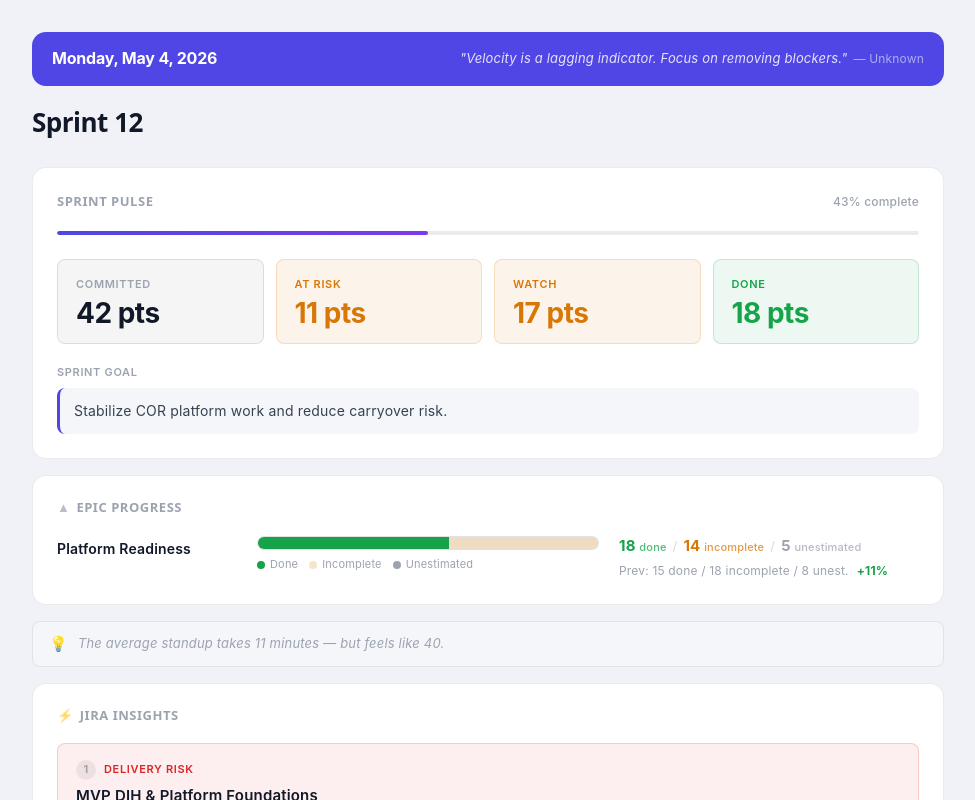
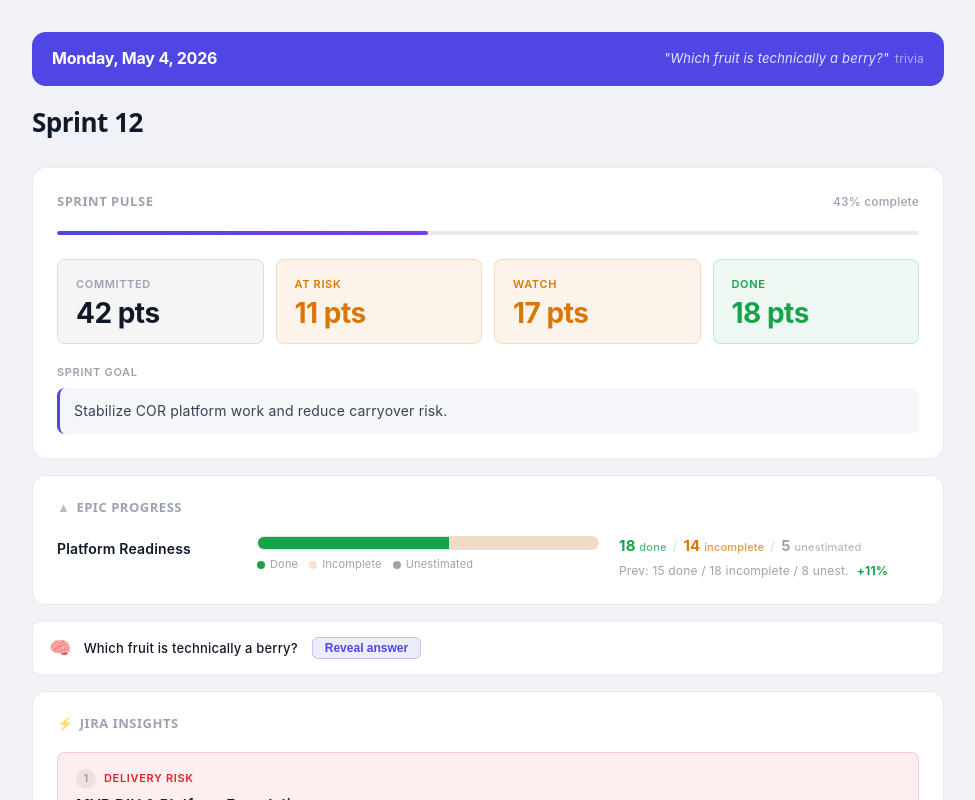
Before and after one commit to farahdotc/standup-app, a React (Vite) app: page / in a window 1280 px wide. Shown: the top 800 px of the page, without its empty margins (152-1127 px from the left). Built offline with nearby package versions, Linux system fonts and the light colour scheme.

Commit message:
Add trivia question rotation with reveal button

```diff
--- a/src/components/StandupCommandCenter.css
+++ b/src/components/StandupCommandCenter.css
@@ -705,41 +705,58 @@
 .scc-trivia-bar {
   display: flex;
   align-items: center;
-  gap: 10px;
-  background: var(--scc-surface-2);
+  gap: 12px;
+  background: var(--scc-surface);
   border: 1px solid var(--scc-border);
   border-radius: var(--scc-radius-sm);
-  padding: 10px 16px;
+  padding: 12px 16px;
   margin-bottom: 16px;
 }
 
 .scc-trivia-icon {
-  font-size: 15px;
+  font-size: 18px;
   flex-shrink: 0;
-  opacity: 0.8;
 }
 
-.scc-trivia-text {
-  font-size: 13px;
-  color: var(--scc-text-muted);
-  font-style: italic;
+.scc-trivia-body {
+  display: flex;
+  align-items: center;
+  gap: 14px;
+  flex-wrap: wrap;
+  flex: 1;
 }
 
-.scc-trivia-input {
-  flex: 1;
-  background: transparent;
-  border: none;
-  border-bottom: 1px solid var(--scc-border-hover);
-  color: var(--scc-text);
-  font-family: var(--scc-font);
+.scc-trivia-q {
   font-size: 13px;
-  font-style: italic;
-  outline: none;
-  padding: 2px 0;
+  font-weight: 500;
+  color: var(--scc-text-heading);
 }
 
-.scc-trivia-input:focus {
-  border-bottom-color: var(--scc-accent);
+.scc-trivia-a {
+  font-size: 13px;
+  font-weight: 600;
+  color: var(--scc-success);
+  background: var(--scc-success-bg);
+  border: 1px solid var(--scc-success-border);
+  border-radius: 6px;
+  padding: 2px 10px;
+}
+
+.scc-trivia-reveal {
+  font-size: 12px;
+  font-weight: 600;
+  color: var(--scc-accent);
+  background: var(--scc-accent-glow);
+  border: 1px solid rgba(79, 70, 229, 0.25);
+  border-radius: 6px;
+  padding: 3px 12px;
+  cursor: pointer;
+  transition: background 0.15s;
+  white-space: nowrap;
+}
+
+.scc-trivia-reveal:hover {
+  background: rgba(79, 70, 229, 0.15);
 }
 
 /* ─── Insights ───────────────────────────────────────────────────────────── */
--- a/src/components/StandupCommandCenter.jsx
+++ b/src/components/StandupCommandCenter.jsx
@@ -1,30 +1,46 @@
 import { useEffect, useRef, useState } from "react";
 import "./StandupCommandCenter.css";
 
-/* ─── Quotes ─────────────────────────────────────────────────────────────── */
-const QUOTES = [
-  { text: "The secret of getting ahead is getting started.", author: "Mark Twain" },
-  { text: "Done is better than perfect.", author: "Sheryl Sandberg" },
-  { text: "Small progress is still progress.", author: "Unknown" },
-  { text: "Focus on being productive instead of busy.", author: "Tim Ferriss" },
-  { text: "It always seems impossible until it's done.", author: "Nelson Mandela" },
-  { text: "Simplicity is the soul of efficiency.", author: "Austin Freeman" },
-  { text: "First, solve the problem. Then, write the code.", author: "John Johnson" },
-  { text: "Make it work, make it right, make it fast.", author: "Kent Beck" },
-  { text: "The best time to start was yesterday. The next best time is now.", author: "Unknown" },
-  { text: "Clarity is the antidote to anxiety.", author: "Unknown" },
-  { text: "Move fast and fix things.", author: "Unknown" },
-  { text: "Every sprint is a chance to improve.", author: "Unknown" },
-  { text: "Velocity is a lagging indicator. Focus on removing blockers.", author: "Unknown" },
-  { text: "Ship early, learn fast.", author: "Unknown" },
+/* ─── Trivia ─────────────────────────────────────────────────────────────── */
+// Replace these 30 questions with your own — format: { q: "question", a: "answer" }
+const TRIVIA = [
+  { q: "Which fruit is technically a berry?", a: "Banana" },
+  { q: "What animal has fingerprints almost identical to humans?", a: "Koala" },
+  { q: "How many hearts does an octopus have?", a: "Three" },
+  { q: "What is the tallest mountain in the world above sea level?", a: "Mount Everest" },
+  { q: "Which country consumes the most coffee per capita?", a: "Finland" },
+  { q: "What is the smallest country in the world?", a: "Vatican City" },
+  { q: "How many bones are in the adult human body?", a: "206" },
+  { q: "Which ocean is the largest?", a: "Pacific Ocean" },
+  { q: "What is the capital of Canada?", a: "Ottawa" },
+  { q: "What is the hardest natural substance on Earth?", a: "Diamond" },
+  { q: "Which language has the most native speakers?", a: "Mandarin Chinese" },
+  { q: "What is the largest mammal in the world?", a: "Blue whale" },
+  { q: "What everyday item was invented because a scientist was trying to create a super-strong adhesive?", a: "Post-it Notes" },
+  { q: "What is the only mammal capable of true flight?", a: "Bat" },
+  { q: "What is the term for a word that reads the same forward and backward?", a: "Palindrome" },
+  { q: "Which element is the most abundant in the universe?", a: "Hydrogen" },
+  { q: "What does the 'P' in the Richter scale measure?", a: "Primary waves" },
+  { q: "What is the name of the deepest point in the ocean?", a: "Challenger Deep" },
+  { q: "Which philosopher is known for the phrase 'I think, therefore I am'?", a: "Descartes" },
+  { q: "What is the only number that is both the sum and product of three consecutive integers?", a: "6" },
+  { q: "What is the study of fungi called?", a: "Mycology" },
+  { q: "Which country has the most time zones?", a: "France" },
+  { q: "What is the term for animals that are active at dawn and dusk?", a: "Crepuscular" },
+  { q: "Which organ uses about 20% of the body's energy?", a: "The brain" },
+  { q: "What is the name for a group of flamingos?", a: "Flamboyance" },
+  { q: "What is the only letter not used in any U.S. state name?", a: "Q" },
+  { q: "What is the largest desert in the world?", a: "Antarctica" },
+  { q: "What is the only even prime number?", a: "2" },
+  { q: "What is the term for fear of long words?", a: "Hippopotomonstrosesquipedaliophobia" },
+  { q: "What is the approximate number of neurons in the human brain?", a: "86 billion" },
 ];
 
-function getTodayQuote() {
-  const now = new Date();
-  const start = new Date(now.getFullYear(), 0, 0);
-  const diff = now - start;
-  const dayOfYear = Math.floor(diff / (1000 * 60 * 60 * 24));
-  return QUOTES[dayOfYear % QUOTES.length];
+// Rotates in order by sprint day number (1-based index into the array).
+// sprintDay 1 → TRIVIA[0], day 2 → TRIVIA[1], etc., wrapping around.
+function getTriviaForDay(sprintDay) {
+  if (sprintDay === null || sprintDay === undefined) return TRIVIA[0];
+  return TRIVIA[(sprintDay - 1) % TRIVIA.length];
 }
 
 /* ─── Sprint day calculation ─────────────────────────────────────────────── */
@@ -108,8 +124,7 @@ const defaultData = {
   done: "18 pts",
   atRisk: "11 pts",
   watch: "17 pts",
-  notes: "",         // rich HTML from the notes editor
-  trivia: "The average standup takes 11 minutes — but feels like 40.",
+  notes: "",
   teams: defaultTeams,
   insights: defaultInsights,
   blocked: "COR-124 blocked by external team.",
@@ -211,9 +226,10 @@ export default function StandupCommandCenter() {
     return null;
   })();
 
+  const [triviaRevealed, setTriviaRevealed] = useState(false);
   const sprintDay = calcSprintDay(data.sprintStart);
   const displayDate = formatDate(data.today || todayISO());
-  const quote = getTodayQuote();
+  const trivia = getTriviaForDay(sprintDay);
 
   const hasTeams = (data.teams ?? []).some(
     (t) => t.name.trim() || t.done > 0 || t.incomplete > 0 || t.unestimated > 0
@@ -233,8 +249,8 @@ export default function StandupCommandCenter() {
           )}
         </div>
         <div className="scc-date-quote">
-          <span className="scc-date-quote-text">"{quote.text}"</span>
-          <span className="scc-date-quote-author">— {quote.author}</span>
+          <span className="scc-date-quote-text">"{trivia.q}"</span>
+          <span className="scc-date-quote-author">trivia</span>
         </div>
       </div>
 
@@ -375,20 +391,16 @@ export default function StandupCommandCenter() {
       )}
 
       {/* Trivia */}
-      {(editing || data.trivia?.trim()) && (
-        <div className="scc-trivia-bar">
-          <span className="scc-trivia-icon">💡</span>
-          {editing ? (
-            <input
-              className="scc-trivia-input"
-              value={data.trivia}
-              onChange={(e) => update("trivia", e.target.value)}
-            />
-          ) : (
-            <span className="scc-trivia-text">{data.trivia}</span>
-          )}
+      <div className="scc-trivia-bar">
+        <span className="scc-trivia-icon">🧠</span>
+        <div className="scc-trivia-body">
+          <span className="scc-trivia-q">{trivia.q}</span>
+          {triviaRevealed
+            ? <span className="scc-trivia-a">{trivia.a}</span>
+            : <button className="scc-trivia-reveal" onClick={() => setTriviaRevealed(true)}>Reveal answer</button>
+          }
         </div>
-      )}
+      </div>
 
       {/* Jira Insights */}
       {(editing || hasInsights) && (
```
